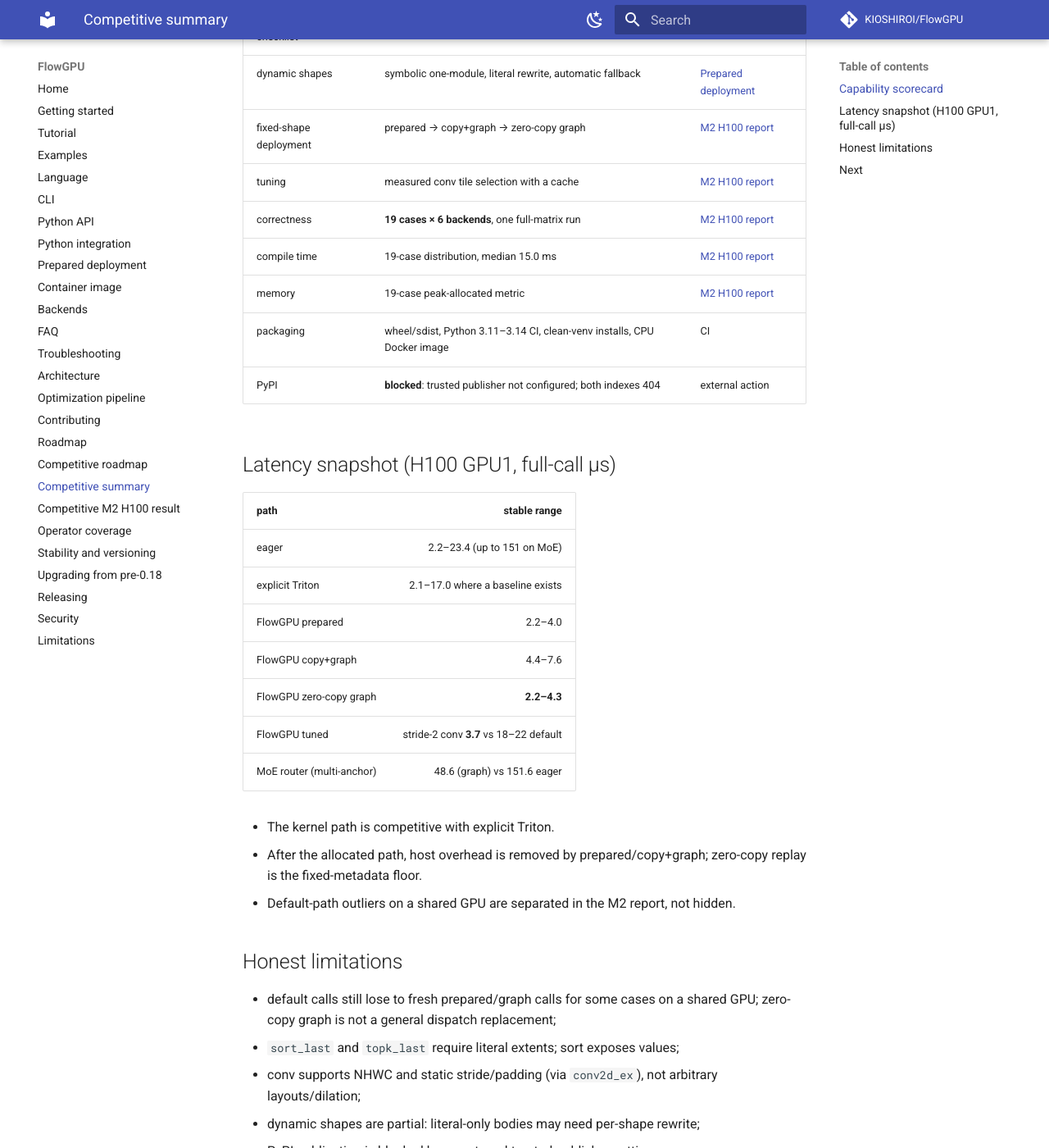
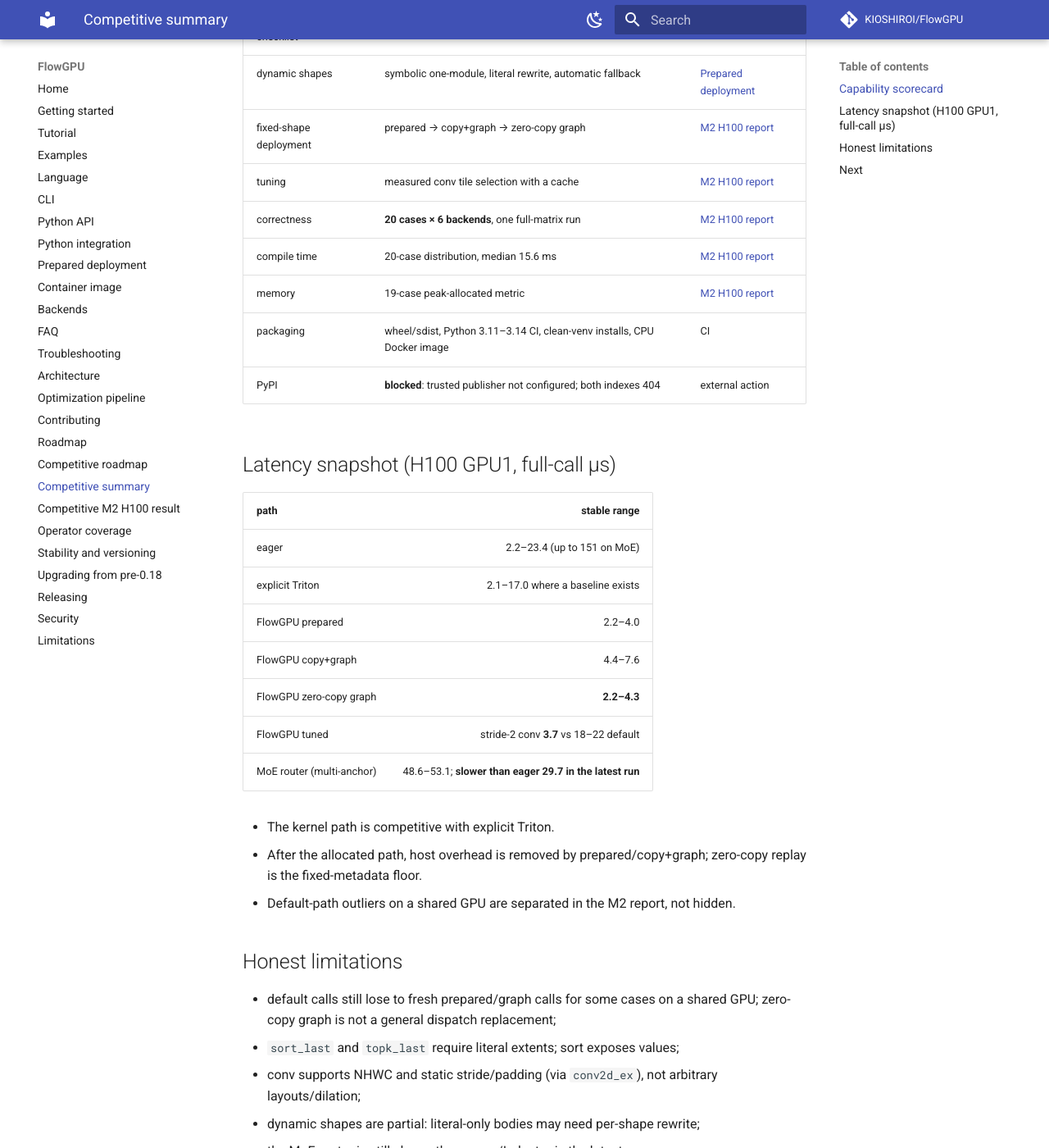
Before and after one commit to KIOSHIROI/FlowGPU, an MkDocs documentation site: the page built from docs/user-guide/competitive-summary.md, in a window 1280 px wide and 1400 px high, scrolled down 366 px. Shown: the whole window at 82% size. Built offline with MkDocs 1.6.1 and Material for MkDocs 9.7.7, drawn with Linux system fonts in a browser that asks for light colours; comment, search, counter and statistics services are not loaded; some of the changed text lies outside the part shown.

Commit message:
Release 0.54.2: final 20-case summary
- Refresh the summary for 20 cases.
- Record the MoE router as an open eager/Inductor gap; PyPI remains blocked.

```diff
--- a/docs/user-guide/competitive-summary.md
+++ b/docs/user-guide/competitive-summary.md
@@ -11,8 +11,8 @@ public probes; no private fixture is used.
 | dynamic shapes | symbolic one-module, literal rewrite, automatic fallback | [Prepared deployment](deployment.md) |
 | fixed-shape deployment | prepared → copy+graph → zero-copy graph | [M2 H100 report](competitive-m2-h100.md) |
 | tuning | measured conv tile selection with a cache | [M2 H100 report](competitive-m2-h100.md#conv-tile-tuning) |
-| correctness | **19 cases × 6 backends**, one full-matrix run | [M2 H100 report](competitive-m2-h100.md#19-case-validation-run) |
-| compile time | 19-case distribution, median 15.0 ms | [M2 H100 report](competitive-m2-h100.md#compile-time-19-case-matrix) |
+| correctness | **20 cases × 6 backends**, one full-matrix run | [M2 H100 report](competitive-m2-h100.md#19-case-validation-run) |
+| compile time | 20-case distribution, median 15.6 ms | [M2 H100 report](competitive-m2-h100.md#compile-time-19-case-matrix) |
 | memory | 19-case peak-allocated metric | [M2 H100 report](competitive-m2-h100.md#peak-memory-all-19-cases) |
 | packaging | wheel/sdist, Python 3.11–3.14 CI, clean-venv installs, CPU Docker image | CI |
 | PyPI | **blocked**: trusted publisher not configured; both indexes 404 | external action |
@@ -27,7 +27,7 @@ public probes; no private fixture is used.
 | FlowGPU copy+graph | 4.4–7.6 |
 | FlowGPU zero-copy graph | **2.2–4.3** |
 | FlowGPU tuned | stride-2 conv **3.7** vs 18–22 default |
-| MoE router (multi-anchor) | 48.6 (graph) vs 151.6 eager |
+| MoE router (multi-anchor) | 48.6–53.1; **slower than eager 29.7 in the latest run** |
 
 - The kernel path is competitive with explicit Triton.
 - After the allocated path, host overhead is removed by prepared/copy+graph;
@@ -43,6 +43,7 @@ public probes; no private fixture is used.
 - conv supports NHWC and static stride/padding (via `conv2d_ex`), not arbitrary
   layouts/dilation;
 - dynamic shapes are partial: literal-only bodies may need per-shape rewrite;
+- the MoE router is still slower than eager/Inductor in the latest run;
 - PyPI publication is blocked by an external trusted-publisher setting;
 - no TVM/FlagOS/TensorRT baseline is measured yet; the matrix is Triton,
   eager, TorchInductor and FlowGPU.
--- a/pyproject.toml
+++ b/pyproject.toml
@@ -4,7 +4,7 @@ build-backend = "setuptools.build_meta"
 
 [project]
 name = "flowgpu"
-version = "0.54.1"
+version = "0.54.2"
 description = "A dataflow DSL compiler for GPU operator pipelines targeting Triton and a portable reference backend"
 authors = [{name = "The FlowGPU Authors"}]
 keywords = ["compiler", "triton", "dataflow", "dsl", "gpu", "llm"]
```
Also changed, not shown: CHANGELOG.md (+5 -0 lines), PUBLIC_RELEASE.md (+1 -1 lines), 3 other files.
